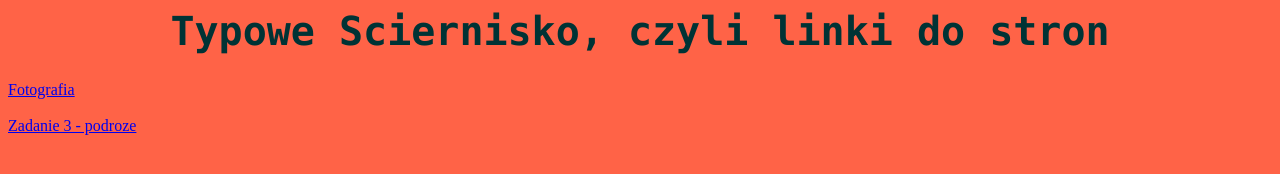
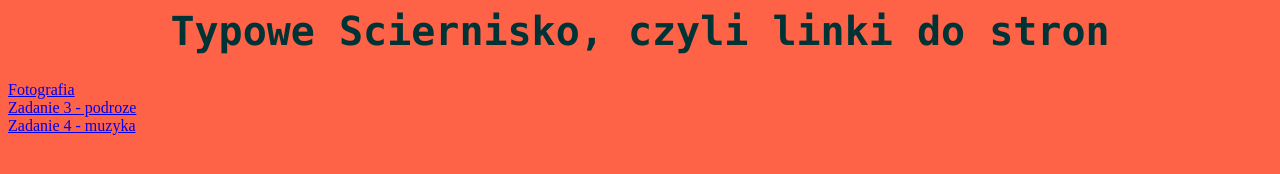
Before and after one commit to Victor200407/Victor200407.github.io, a plain HTML site: page Index.html in a window 1280 px wide. Drawn offline with Linux system fonts and the light colour scheme.

Commit message:
Update Index.html

```diff
--- a/Index.html
+++ b/Index.html
@@ -28,8 +28,10 @@
 	<body style="background-color:tomato">
 		<h1>Typowe Sciernisko, czyli linki do stron</h1>
 		<a href="test.html">Fotografia</a>
-		<br></br>
+		<br>
 		<a href="zadanie3/podroze.html">Zadanie 3 - podroze</a>
+		<br>
+		<a href="zadanie4/stronka.html">Zadanie 4 - muzyka</a>
 
 	<body>
 
```
